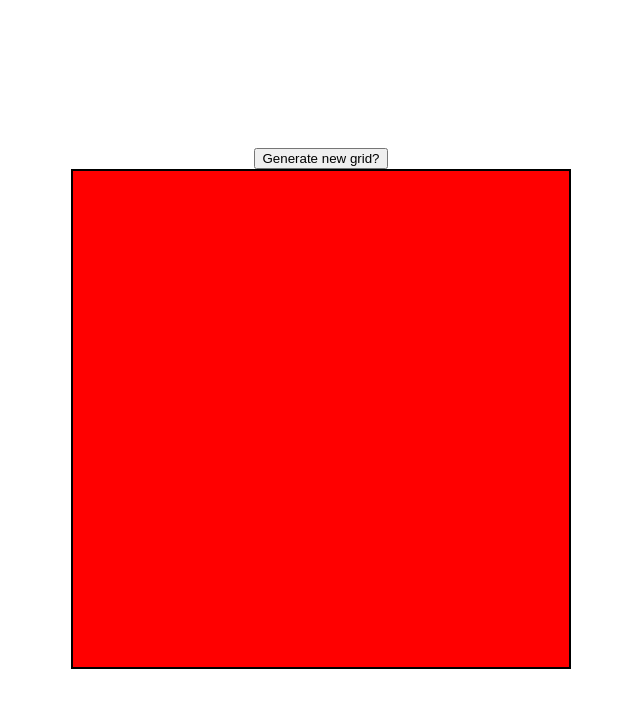
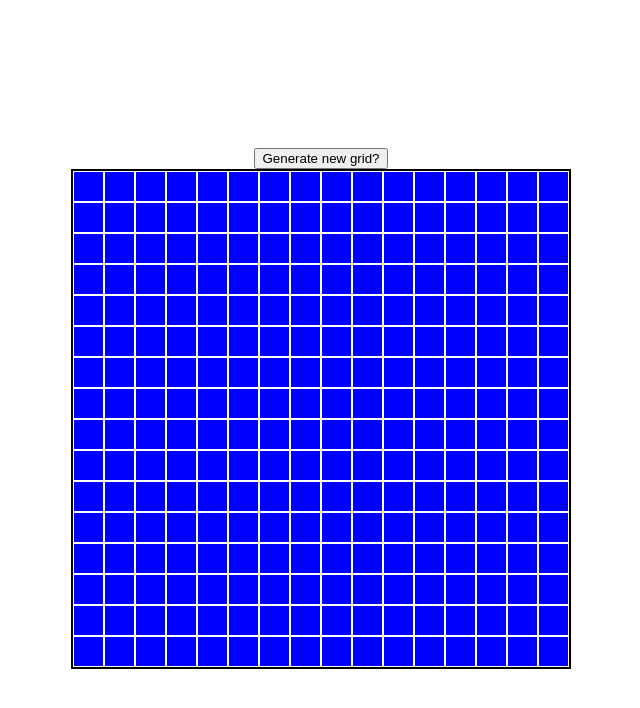
Before and after one commit to SamarthGautam1/Etch-a-Sketch, a plain HTML site: page index.html in a window 1280 px wide. Shown: the whole page, without its empty margins (319-959 px from the left). Drawn offline with Linux system fonts and the light colour scheme.

Commit message:
Added unit squares using js and css

```diff
--- a/script.js
+++ b/script.js
@@ -0,0 +1,7 @@
+const container=document.querySelector(".container");
+let i=0;
+for(i;i<256;i++){
+    let newdiv=document.createElement("div");
+    newdiv.classList.add("grid-square");
+    container.appendChild(newdiv);
+}
--- a/style.css
+++ b/style.css
@@ -15,3 +15,11 @@ body{
     height: 100vh;
     flex-direction: column;
 }
+
+.grid-square{
+    width: calc(100% / 16);
+    height: calc(100% / 16);
+    background-color: blue;
+    box-sizing: border-box;
+    border: 1px solid white;
+}
```
